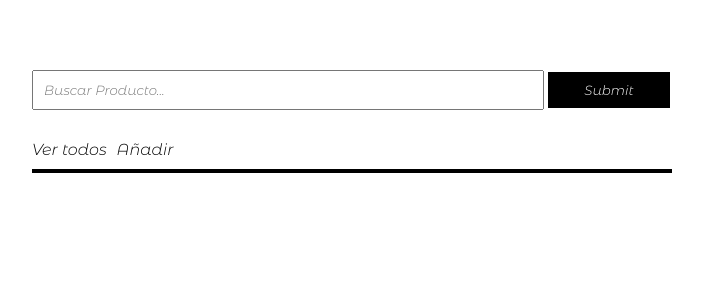
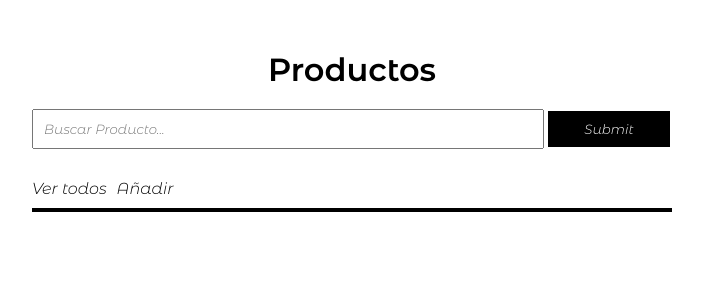
Before and after one commit to DiegoAndresMarmota/DB_Relations_Django, a Django app: page /todo/ in a window 1280 px wide; the page is wider, and only the part inside the window is pictured. Shown: the part 80-380 px from the top of that part, without its empty margins (338-1041 px from the left). Run offline with Django 4.2, Linux system fonts and the light colour scheme; data that the repository does not hold is empty.

Commit message:
Edición v.2

```diff
--- a/agenda_contactos/templates/contact/index.html
+++ b/agenda_contactos/templates/contact/index.html
@@ -1,5 +1,6 @@
 {% extends 'layout/base.html' %} {% block 'title' %} Proveedor {% endblock %}
 {%block 'content' %}
+<h1>Proveedor</h1>
 <form class="search" action="{% url 'contact' %}" method="GET">
   <input
     type="text"
--- a/agenda_contactos/templates/todo/index.html
+++ b/agenda_contactos/templates/todo/index.html
@@ -1,5 +1,6 @@
 {% extends 'layout/base.html' %} {% block 'title' %} Producto {% endblock %}
 {%block 'content' %}
+<h1>Productos</h1>
 <form class="search" action="{% url 'todo' %}" method="GET">
   <input
     type="text"
```
